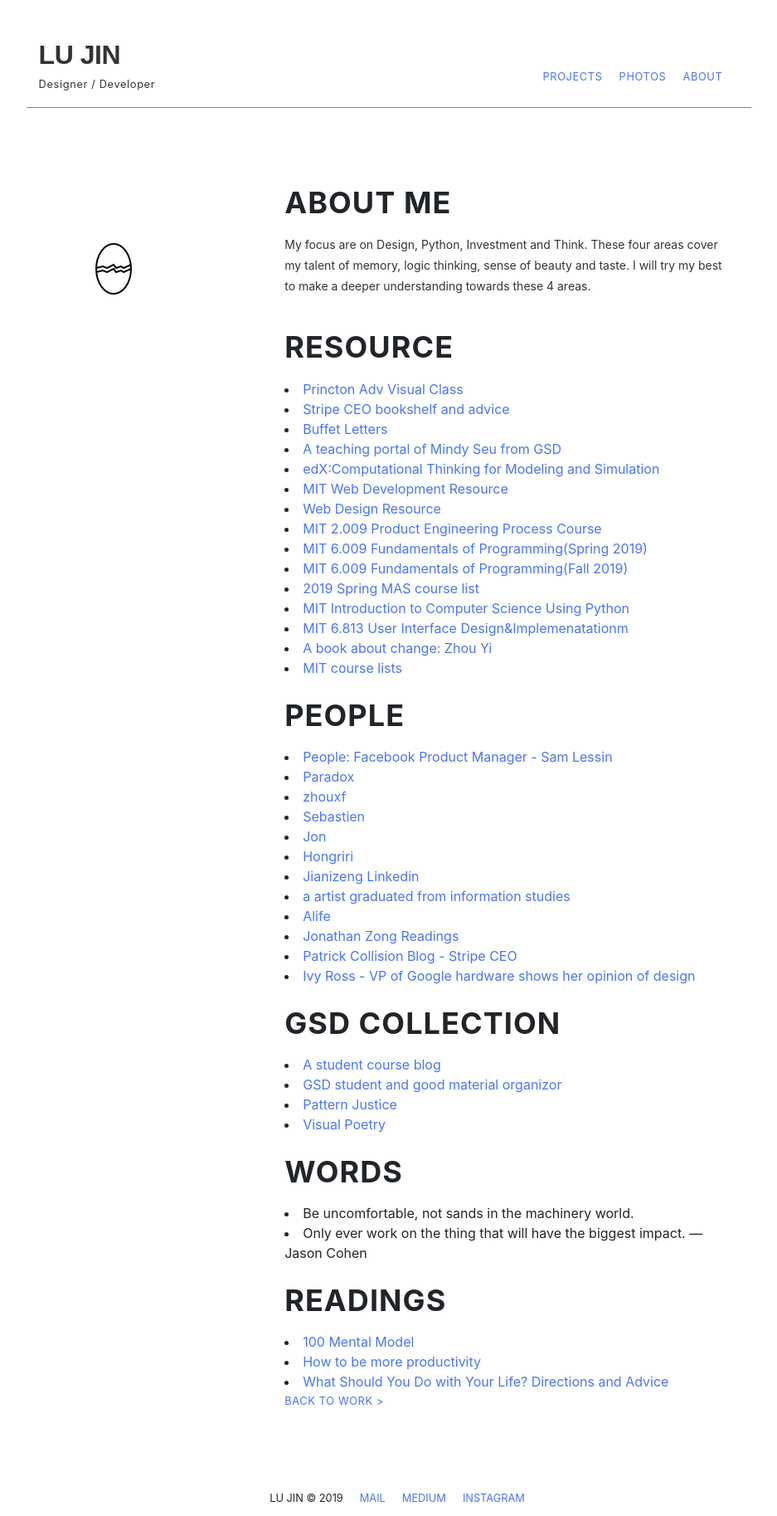
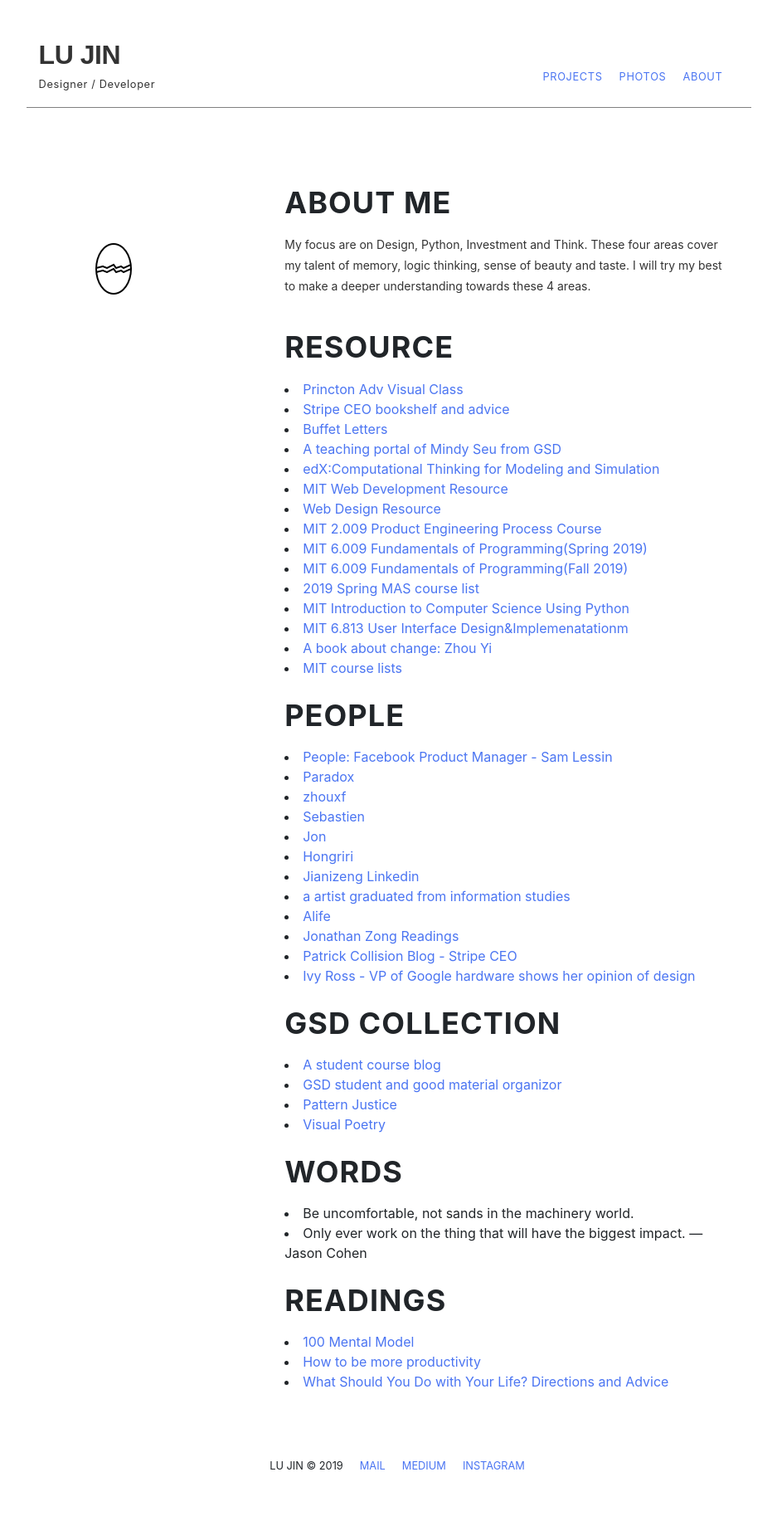
Before and after one commit to beforux/ShakeYourLove, a Jekyll site: the page list.html, which Jekyll copies as it is, in a window 1280 px wide. Shown: the whole page at 83% size, without its empty margins (171-1108 px from the left). Built offline with Jekyll 4.4.1, drawn with Linux system fonts in a browser that asks for light colours; nearby versions of some CDN libraries; after the commit the page ends 1788 px from its top, so only the background shows below that.

Commit message:
Update list.html

```diff
--- a/list.html
+++ b/list.html
@@ -88,7 +88,6 @@
                   <li><a href="http://www.aaronsw.com/weblog/productivity"> How to be more productivity </a></li>
                   <li><a href="https://guzey.com/personal/what-should-you-do-with-your-life/">What Should You Do with Your Life? Directions and Advice</a></li>
 
-                  <p class="back small"><a href="index.html">BACK TO WORK > </a></p>
 
 
               </div>
```
